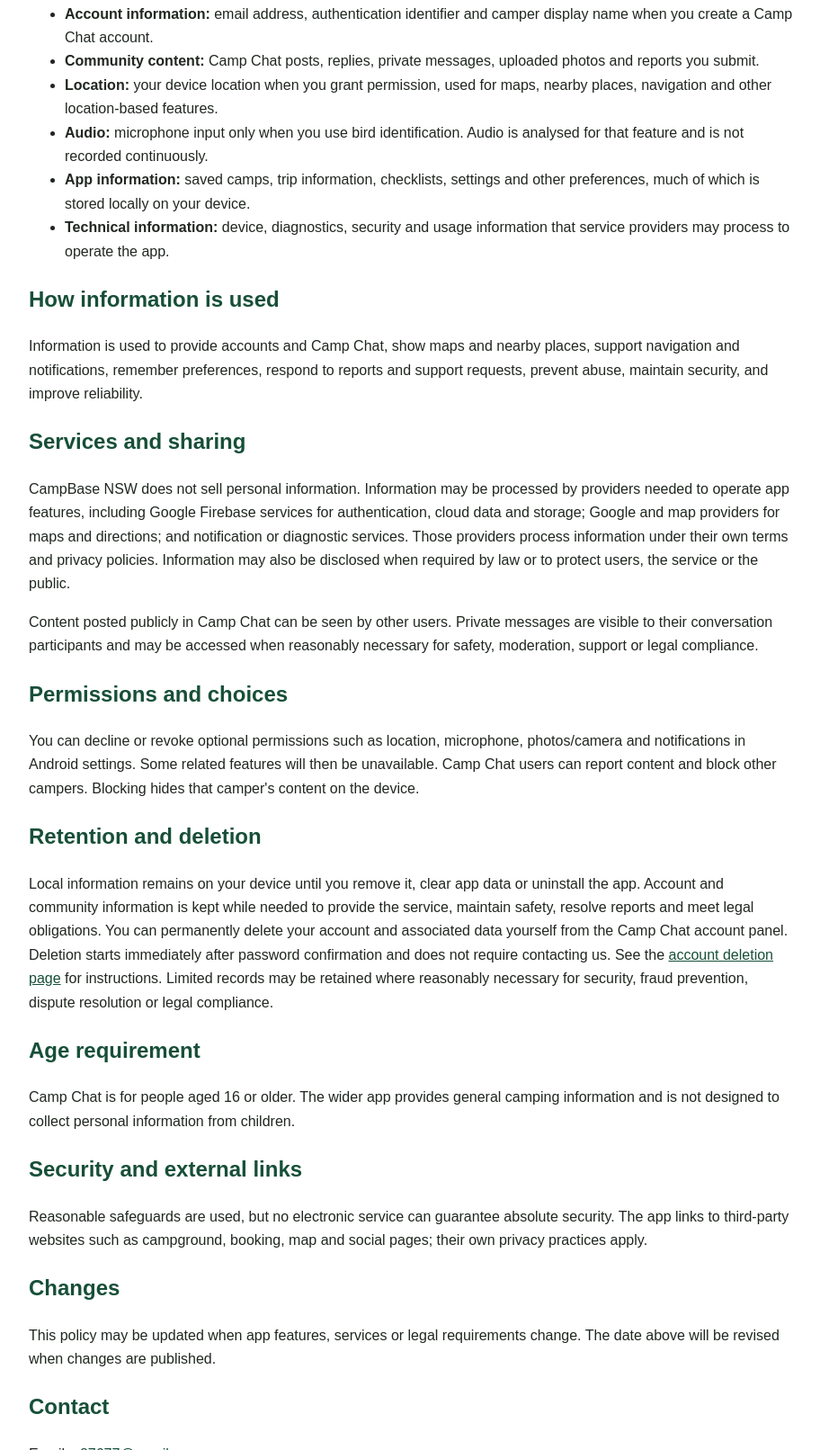
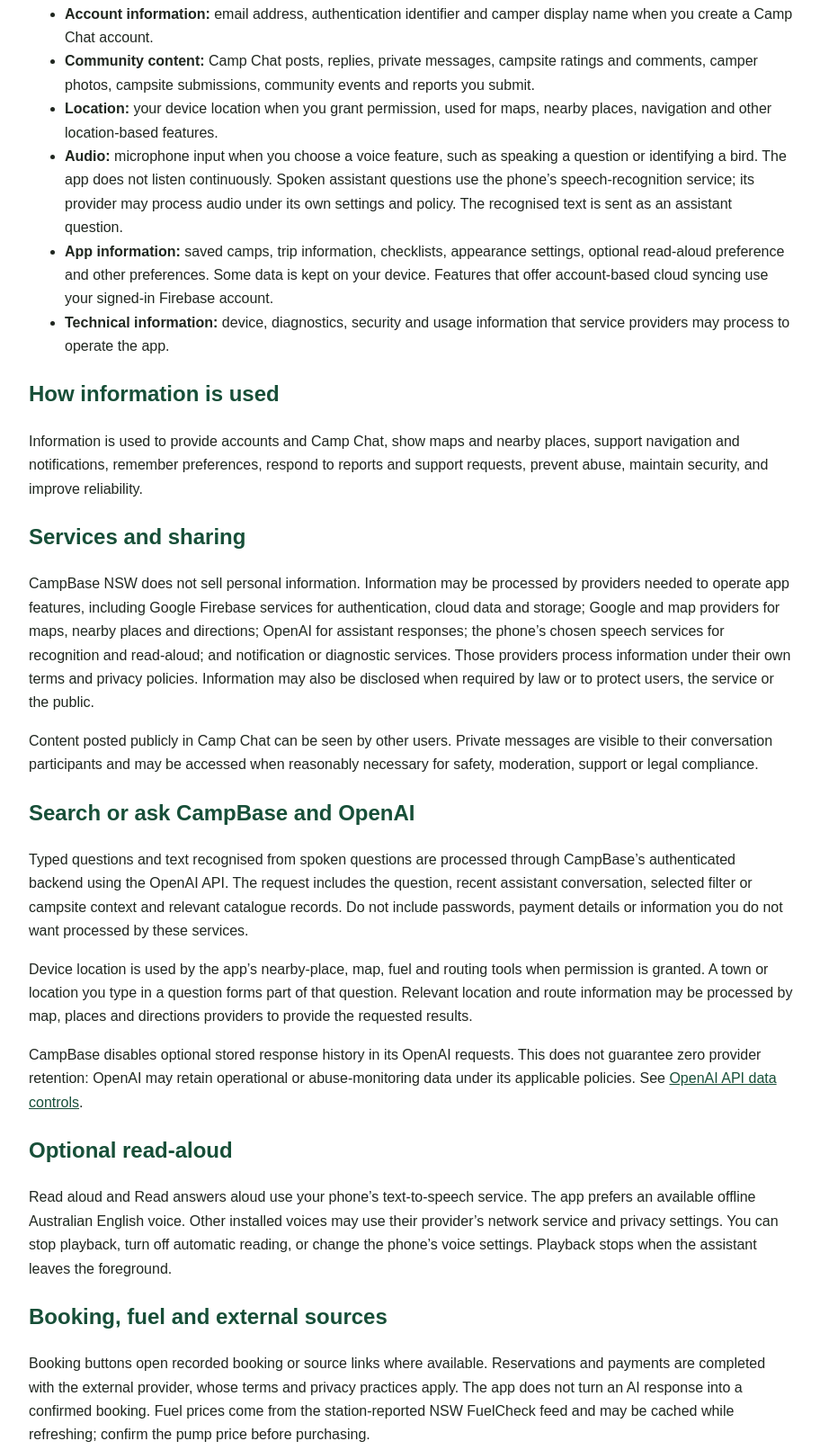
Before and after one commit to Energy05/NSW-Camping-Privacy, a plain HTML site: page index.html in a window 1280 px wide. Shown: the part 347-1959 px from the top of the page at 90% size, without its empty margins (183-1095 px from the left). Drawn offline with Linux system fonts and the light colour scheme.

Commit message:
Refresh current app features, OpenAI and optional phone speech disclosures

```diff
--- a/index.html
+++ b/index.html
@@ -1,20 +1,28 @@
 <!doctype html>
 <html lang="en-AU"><head><meta charset="utf-8"><meta name="viewport" content="width=device-width,initial-scale=1"><title>CampBase NSW – Privacy Policy</title>
 <style>body{font-family:Arial,sans-serif;max-width:850px;margin:auto;padding:24px;line-height:1.65;color:#202720}h1,h2,a{color:#174f38}h1{border-bottom:3px solid #174f38;padding-bottom:10px}.updated{color:#5d655f}.links a{margin-right:16px}</style></head><body>
-<h1>CampBase NSW Privacy Policy</h1><p class="updated"><strong>Last updated:</strong> 9 September 2026</p>
+<h1>CampBase NSW Privacy Policy</h1><p class="updated"><strong>Last updated:</strong> 22 November 2026</p>
 <p>CampBase NSW is a camping, travel and community app. This policy explains what information the app handles, why it is used, and the choices available to you.</p>
 <p class="links"><a href="community-terms.html">Community Terms</a><a href="delete-account.html">Delete your account</a><a href="https://www.facebook.com/share/g/19SNdqCvnF/">Facebook community</a></p>
 <h2>Information we handle</h2><ul>
 <li><strong>Account information:</strong> email address, authentication identifier and camper display name when you create a Camp Chat account.</li>
-<li><strong>Community content:</strong> Camp Chat posts, replies, private messages, uploaded photos and reports you submit.</li>
+<li><strong>Community content:</strong> Camp Chat posts, replies, private messages, campsite ratings and comments, camper photos, campsite submissions, community events and reports you submit.</li>
 <li><strong>Location:</strong> your device location when you grant permission, used for maps, nearby places, navigation and other location-based features.</li>
-<li><strong>Audio:</strong> microphone input only when you use bird identification. Audio is analysed for that feature and is not recorded continuously.</li>
-<li><strong>App information:</strong> saved camps, trip information, checklists, settings and other preferences, much of which is stored locally on your device.</li>
+<li><strong>Audio:</strong> microphone input when you choose a voice feature, such as speaking a question or identifying a bird. The app does not listen continuously. Spoken assistant questions use the phone’s speech-recognition service; its provider may process audio under its own settings and policy. The recognised text is sent as an assistant question.</li>
+<li><strong>App information:</strong> saved camps, trip information, checklists, appearance settings, optional read-aloud preference and other preferences. Some data is kept on your device. Features that offer account-based cloud syncing use your signed-in Firebase account.</li>
 <li><strong>Technical information:</strong> device, diagnostics, security and usage information that service providers may process to operate the app.</li></ul>
 <h2>How information is used</h2><p>Information is used to provide accounts and Camp Chat, show maps and nearby places, support navigation and notifications, remember preferences, respond to reports and support requests, prevent abuse, maintain security, and improve reliability.</p>
-<h2>Services and sharing</h2><p>CampBase NSW does not sell personal information. Information may be processed by providers needed to operate app features, including Google Firebase services for authentication, cloud data and storage; Google and map providers for maps and directions; and notification or diagnostic services. Those providers process information under their own terms and privacy policies. Information may also be disclosed when required by law or to protect users, the service or the public.</p>
+<h2>Services and sharing</h2><p>CampBase NSW does not sell personal information. Information may be processed by providers needed to operate app features, including Google Firebase services for authentication, cloud data and storage; Google and map providers for maps, nearby places and directions; OpenAI for assistant responses; the phone’s chosen speech services for recognition and read-aloud; and notification or diagnostic services. Those providers process information under their own terms and privacy policies. Information may also be disclosed when required by law or to protect users, the service or the public.</p>
 <p>Content posted publicly in Camp Chat can be seen by other users. Private messages are visible to their conversation participants and may be accessed when reasonably necessary for safety, moderation, support or legal compliance.</p>
-<h2>Permissions and choices</h2><p>You can decline or revoke optional permissions such as location, microphone, photos/camera and notifications in Android settings. Some related features will then be unavailable. Camp Chat users can report content and block other campers. Blocking hides that camper's content on the device.</p>
+<h2>Search or ask CampBase and OpenAI</h2>
+<p>Typed questions and text recognised from spoken questions are processed through CampBase’s authenticated backend using the OpenAI API. The request includes the question, recent assistant conversation, selected filter or campsite context and relevant catalogue records. Do not include passwords, payment details or information you do not want processed by these services.</p>
+<p>Device location is used by the app’s nearby-place, map, fuel and routing tools when permission is granted. A town or location you type in a question forms part of that question. Relevant location and route information may be processed by map, places and directions providers to provide the requested results.</p>
+<p>CampBase disables optional stored response history in its OpenAI requests. This does not guarantee zero provider retention: OpenAI may retain operational or abuse-monitoring data under its applicable policies. See <a href="https://developers.openai.com/api/docs/guides/your-data">OpenAI API data controls</a>.</p>
+<h2>Optional read-aloud</h2>
+<p>Read aloud and Read answers aloud use your phone’s text-to-speech service. The app prefers an available offline Australian English voice. Other installed voices may use their provider’s network service and privacy settings. You can stop playback, turn off automatic reading, or change the phone’s voice settings. Playback stops when the assistant leaves the foreground.</p>
+<h2>Booking, fuel and external sources</h2>
+<p>Booking buttons open recorded booking or source links where available. Reservations and payments are completed with the external provider, whose terms and privacy practices apply. The app does not turn an AI response into a confirmed booking. Fuel prices come from the station-reported NSW FuelCheck feed and may be cached while refreshing; confirm the pump price before purchasing.</p>
+<h2>Permissions and choices</h2><p>You can decline or revoke optional permissions such as location, microphone, photos/camera and notifications in Android settings. Some related features will then be unavailable. Read-aloud and dark mode can be controlled in the app; speech voices and recognition settings are controlled by your phone. Camp Chat users can report content and block other campers. Blocking hides that camper's content on the device.</p>
 <h2>Retention and deletion</h2><p>Local information remains on your device until you remove it, clear app data or uninstall the app. Account and community information is kept while needed to provide the service, maintain safety, resolve reports and meet legal obligations. You can permanently delete your account and associated data yourself from the Camp Chat account panel. Deletion starts immediately after password confirmation and does not require contacting us. See the <a href="delete-account.html">account deletion page</a> for instructions. Limited records may be retained where reasonably necessary for security, fraud prevention, dispute resolution or legal compliance.</p>
 <h2>Age requirement</h2><p>Camp Chat is for people aged 16 or older. The wider app provides general camping information and is not designed to collect personal information from children.</p>
 <h2>Security and external links</h2><p>Reasonable safeguards are used, but no electronic service can guarantee absolute security. The app links to third-party websites such as campground, booking, map and social pages; their own privacy practices apply.</p>
```
Also changed, not shown: community-terms.html (+4 -1 lines).
